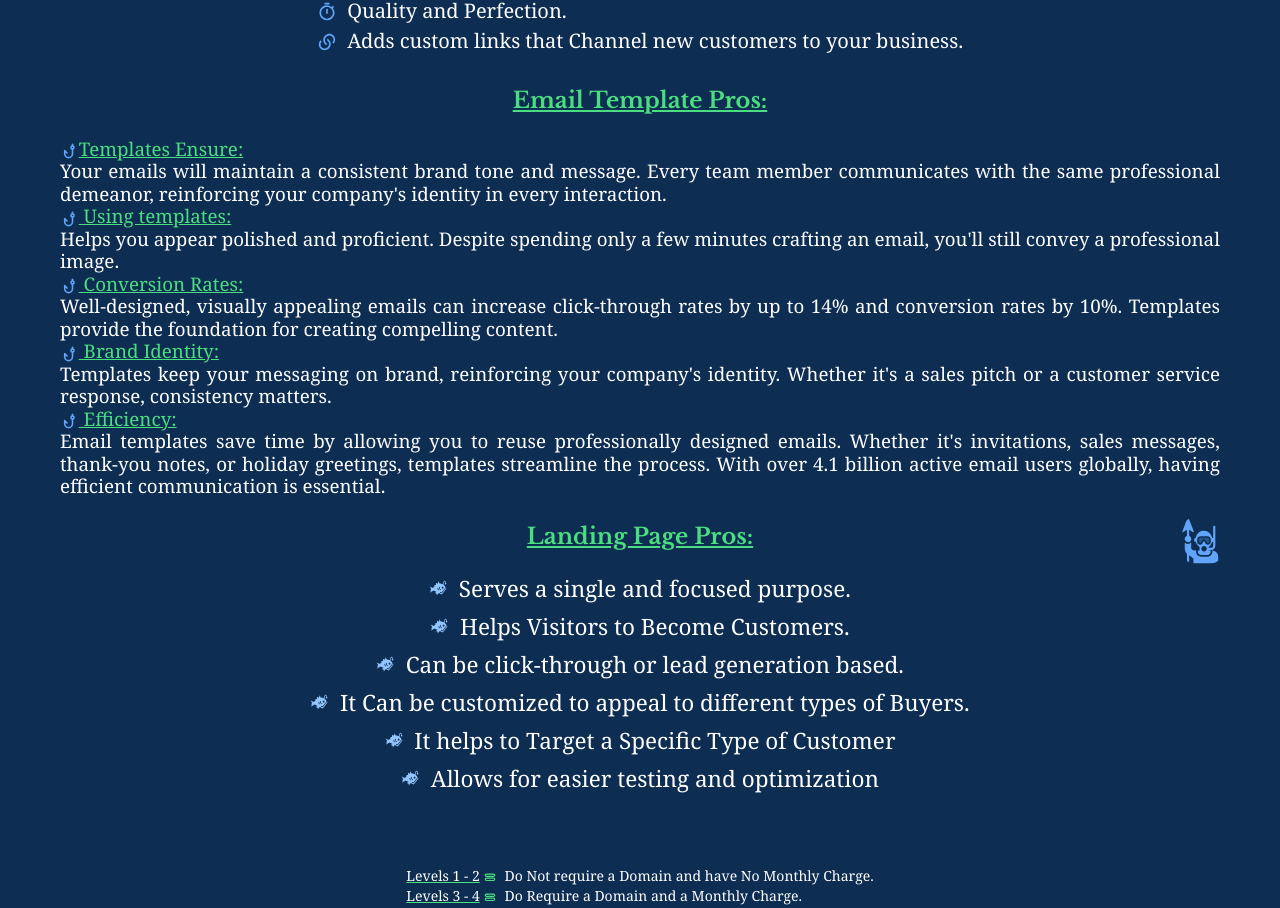
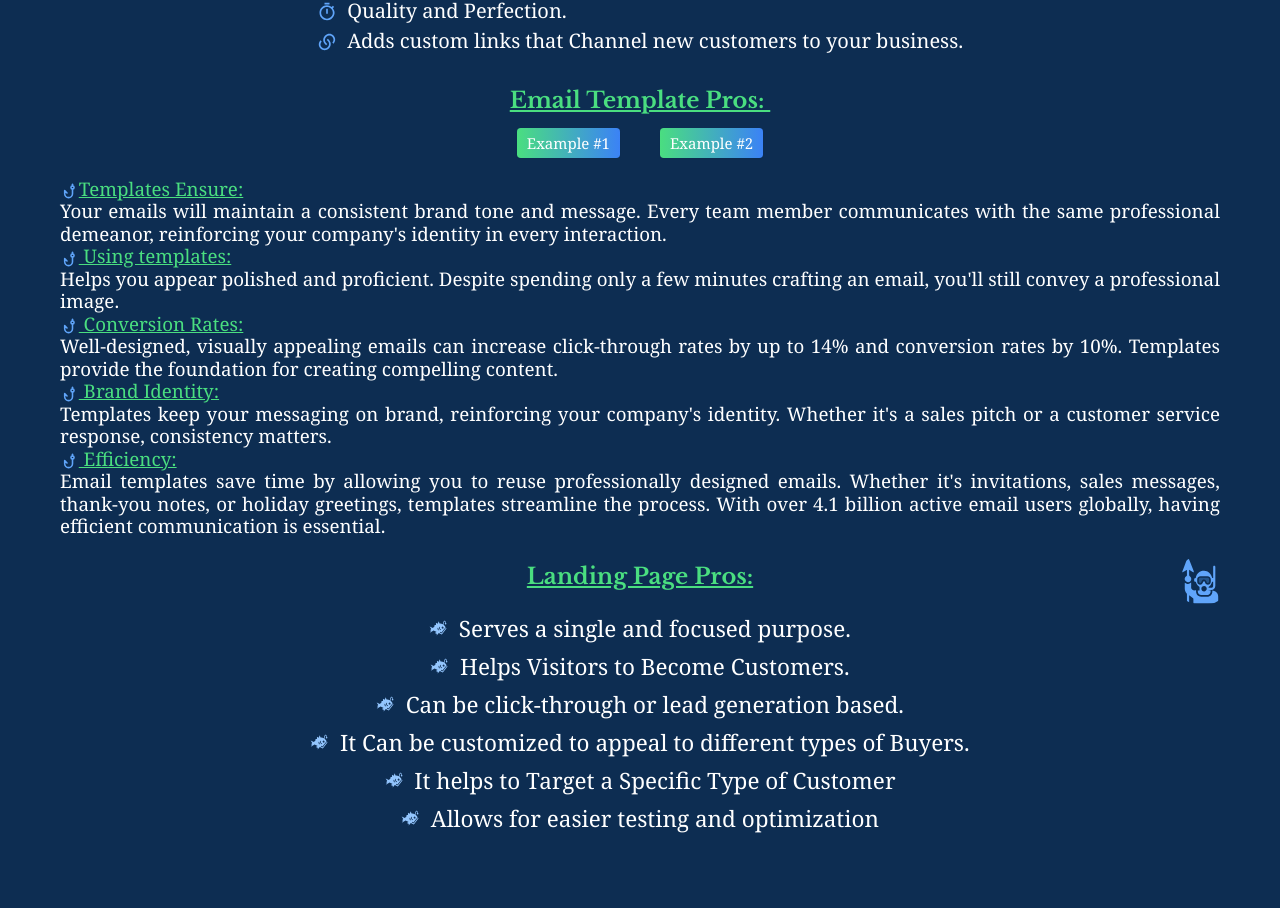
Before and after one commit to MyBaBB/100_Bucks_Intro, a React (Vite) app: page / in a window 1280 px wide. Shown: the part 1052-1960 px from the top of the page. Built offline with nearby package versions, Linux system fonts and the light colour scheme.

Commit message:
made buttons for the email template pros. now have two examples for show.

```diff
--- a/src/components/FreeKindlebook/FreeKindleBook.css
+++ b/src/components/FreeKindlebook/FreeKindleBook.css
@@ -34,7 +34,7 @@
   height: 15px;
   position: absolute;
   padding: 0.1em 0.1em 0.2em 0.1em;
-    top: .9rem;
+  top: 0.9rem;
   left: 5.2rem;
   transform: translateX(-35%) scale(var(--scale));
   transform-origin: bottom;
--- a/src/components/FreeKindlebook/FreeKindleBook.jsx
+++ b/src/components/FreeKindlebook/FreeKindleBook.jsx
@@ -1,19 +1,25 @@
 // eslint-disable-next-line no-unused-vars
-import React from 'react'
-import './FreeKindleBook.css'
+import React from "react";
+import "./FreeKindleBook.css";
 
 const FreeKindleBook = () => {
   return (
     <div>
-      <div className="relative flex w-fit m-auto font-DMSerifDisplay-Italic  ">
-        <a href="https://amzn.to/3XniQUG" target="_blank" rel="noopener noreferrer">
+      <div className="relative m-auto flex w-fit font-DMSerifDisplay-Italic  ">
+        <a
+          href="https://amzn.to/3XniQUG"
+          target="_blank"
+          rel="noopener noreferrer"
+        >
           <div
             className="dataToolTip33 "
             data-tool-tip='" Building Your Personal Brand "'
           >
-            <p className="aboutBrandingBookButton rounded-3xl py-1 px-3 mt-2 w-fit m-auto
-                           bg-gradient-to-b from-red-400 to-red-900 hover:from-red-900 hover:to-red-400   ">
-              <button className="aboutBrandingBookButton  relative flex text-lg font-LibreBaskerville-Regular  ">
+            <p
+              className="aboutBrandingBookButton m-auto mt-2 w-fit rounded-3xl bg-gradient-to-b from-red-400
+                           to-red-900 px-3 py-1 hover:from-red-900 hover:to-red-400   "
+            >
+              <button className="aboutBrandingBookButton  relative flex font-LibreBaskerville-Regular text-lg  ">
                 Free Kindle Book
               </button>
             </p>
@@ -22,6 +28,6 @@ const FreeKindleBook = () => {
       </div>
     </div>
   );
-}
+};
 
-export default FreeKindleBook
+export default FreeKindleBook;
--- a/src/components/ThirdSection.jsx
+++ b/src/components/ThirdSection.jsx
@@ -6,8 +6,11 @@ import "./AquariumFolder/AquariumStand.css";
 const ThirdSection = () => {
   return (
     <div>
-      <section className="pl-8    m-auto w-fit">
-      <p className="text-center"> <h2 className="reSkills text-[3rem]">Skills</h2></p>
+      <section className="m-auto    w-fit pl-8">
+        <p className="text-center">
+          {" "}
+          <h2 className="reSkills text-[3rem]">Skills</h2>
+        </p>
         <div className="relative  md:flex  ">
           <div className="relative">
             <ul
@@ -35,13 +38,14 @@ const ThirdSection = () => {
                 <IoBookSharp className="inline-block text-blue-400" />
                 &nbsp;&nbsp;&nbsp;Vite with Firebase
               </li>
-
             </ul>
           </div>
 
           <div className="relative">
-          <ul className="reUnOrderedList2 mb-[2rem]
-            text-[1.2rem] sm:text-[2rem] md:text-[2.3rem]   ">
+            <ul
+              className="reUnOrderedList2 mb-[2rem]
+            text-[1.2rem] sm:text-[2rem] md:text-[2.3rem]   "
+            >
               <li>
                 <IoBookSharp className="inline-block text-blue-400" />
                 &nbsp;&nbsp;&nbsp;Figma
@@ -59,8 +63,6 @@ const ThirdSection = () => {
                 <IoBookSharp className="inline-block text-blue-400" />
                 &nbsp;&nbsp;&nbsp;Stable Diffusion
               </li>
-
-
             </ul>
           </div>
         </div>
--- a/src/components/TopSection.jsx
+++ b/src/components/TopSection.jsx
@@ -62,7 +62,7 @@ const TopSection = () => {
               </span>
             </div>
           </a>
-                < FreeKindleBook />
+          <FreeKindleBook />
           <p
             className="objectiveParagraph m-auto w-[90%]  p-[12px]
         text-justify text-[12px] sm:p-[42px] sm:text-[24px] md:p-[52px]
@@ -70,7 +70,7 @@ const TopSection = () => {
           >
             <PiLinkBold className="-mt-1 inline-block text-blue-400" />
             &nbsp;
-            <a href="https://mybabb.github.io/BasicEmail_gh_pages/">
+            <a href="https://mybabb.github.io/New-Email-Template/">
               <h1 className="inline-block text-4xl text-green-400 underline hover:text-blue-300">
                 Email template:
               </h1>
@@ -104,7 +104,7 @@ const TopSection = () => {
                 Advanced Custom Web Parts Require Negotiation.
               </span>
               <a href="#commissionService">
-              <p className="text-4xl my-4 text-amber-200 hover:opacity-70 transition duration-300">
+                <p className="my-4 text-4xl text-amber-200 transition duration-300 hover:opacity-70">
                   <u>Unless your Commission Based - See Below/click</u>
                 </p>
               </a>
@@ -196,7 +196,7 @@ const TopSection = () => {
               &nbsp;Secure Web-Mail to Gmail Integration.
             </div>
           </section>
-          <div className="m-auto mt-8 mb-[2rem] w-[80%] font-Itim-Regular text-green-300">
+          <div className="m-auto mb-[2rem] mt-8 w-[80%] font-Itim-Regular text-green-300">
             <span className="inline-block text-center ">
               <span className=" xxxs:text-[10px] xxs:text-[12px] xs:text-[20px] ">
                 &nbsp;Integrating A{" "}
@@ -256,9 +256,9 @@ const TopSection = () => {
                 className="scroll-mt-[12rem] justify-center pb-2 text-center font-LibreBaskerville-Bold
            text-4xl text-green-400 underline"
               >
-                <span className="landingPage underline1">
-                  Email Template Pros:{" "}
-                </span>
+                <span className="landingPage ">Email Template Pros: </span>
+                <button></button>
+
                 {/* make tricky lg:hidden */}
                 <a href="#">
                   <span
@@ -266,10 +266,37 @@ const TopSection = () => {
                     hidden font-Aclonica-Regular sm:block lg:hidden  "
                     data-tool-tip="Back To Top"
                   >
-                    <ScubaSpear z-1 />
+                    <ScubaSpear />
                   </span>
                 </a>
               </div>
+            </a>
+          </div>
+          <div className="relative m-auto mt-4  flex justify-center   ">
+            <a href=" https://mybabb.github.io/New-Email-Template/">
+              <button
+                className="
+                     relative mr-8 inline-flex items-center justify-center rounded-md
+                     bg-gradient-to-r from-green-400 to-blue-500   px-4 py-2 text-2xl
+                     font-medium text-white shadow-sm hover:bg-gradient-to-br focus:outline-none focus:ring-2
+                     focus:ring-green-500 focus:ring-offset-2
+                  "
+              >
+                Example #1
+              </button>
+            </a>
+
+            <a href="https://mybabb.github.io/BasicEmail_gh_pages/">
+              <button
+                className="
+                     relative ml-8 inline-flex items-center justify-center
+                     rounded-md bg-gradient-to-r from-green-400 to-blue-500  px-4 py-2 text-2xl
+                     font-medium text-white shadow-sm hover:bg-gradient-to-br focus:outline-none focus:ring-2
+                     focus:ring-green-500 focus:ring-offset-2
+                  "
+              >
+                Example #2
+              </button>
             </a>
           </div>
           <div className="p-8 text-justify  text-3xl sm:mx-[4rem]">
@@ -385,8 +412,6 @@ const TopSection = () => {
             <br />
           </div>
 
-
-
           <div className="relative flex justify-center p-8 text-center text-3xl sm:text-5xl">
             <p
               className="objectiveParagraph mt-[0rem]
@@ -450,44 +475,51 @@ const TopSection = () => {
         </div>
 
         <hr className="objectiveDivider" />
-        <div className="my-1 m-auto w-[80%]">
-          <div id='commissionService' className="scroll-mt-[12rem] text-white mt-4 text-2xl
-               sm:text-3xl text-center font-Changa-Regular">Commission Service</div>
+        <div className="m-auto my-1 w-[80%]">
+          <div
+            id="commissionService"
+            className="mt-4 scroll-mt-[12rem] text-center font-Changa-Regular
+               text-2xl text-white sm:text-3xl"
+          >
+            Commission Service
+          </div>
           <span className="mt-4 block text-center  text-2xl text-green-300 md:text-5xl">
             <p className="m-auto mt-2 text-base xs:text-3xl">
               If your on Commission - I take care of everything for only{" "}
-                <span className="text-green-100"><span className="whitespace-nowrap">$100 earnest money.</span></span>
+              <span className="text-green-100">
+                <span className="whitespace-nowrap">$100 earnest money.</span>
+              </span>
               <br />
-                Upon approval of your product, I will become an Affiliate of
-                your Wordpress/Woo-Commerce Website.
+              Upon approval of your product, I will become an Affiliate of your
+              Wordpress/Woo-Commerce Website.
               <br />
               I will receive a commission based on your sales that I send your
               way.
-                <br /> I will send you customers from my SEO optimized Landing website
-                and use various other optical techniques to increase
+              <br /> I will send you customers from my SEO optimized Landing
+              website and use various other optical techniques to increase
               <span className="whitespace-nowrap"> Organic Viewers</span>
             </p>
             <p className="m-auto mt-2 text-base xs:text-3xl">
               Are you struggling to attract customers to your website? Are you
-                tired of investing in websites that yield no results, or have
-                you spent valuable time creating a website that falls short of
-                your expectations and looks generic? While your website may
-                function well for sales and inventory management, are your sales
-                still lacking?
+              tired of investing in websites that yield no results, or have you
+              spent valuable time creating a website that falls short of your
+              expectations and looks generic? While your website may function
+              well for sales and inventory management, are your sales still
+              lacking?
             </p>
 
             <p className="m-auto mt-2 text-base xs:text-3xl">
               I can help drive sales and bring customers your way. I work on
-                commission, meaning you only pay a small percentage of your
-                sales. I specialize in creating effective landing pages that
-                boost sales without costing you thousands upfront.
+              commission, meaning you only pay a small percentage of your sales.
+              I specialize in creating effective landing pages that boost sales
+              without costing you thousands upfront.
             </p>
             <p className="m-auto mt-2  text-base xs:text-3xl">
               If, in the future, you decide you no longer wish to pay
-                commission, you can purchase your advertising campaign from me
-                and continue independently or just tell me to stop at any time. My expertise lies in helping
-                struggling businesses achieve full stride with only a $100
-                budget.
+              commission, you can purchase your advertising campaign from me and
+              continue independently or just tell me to stop at any time. My
+              expertise lies in helping struggling businesses achieve full
+              stride with only a $100 budget.
             </p>
           </span>
         </div>
--- a/src/index.css
+++ b/src/index.css
@@ -102,7 +102,7 @@
 }
 .reUnOrderedList2 {
   font-family: Libre_Baskerville;
-  padding:0 15px 0 15px;
+  padding: 0 15px 0 15px;
   color: rgb(225, 216, 199);
 
   text-shadow: 2px 2px 3px #1c0303;
```
Lines whose indentation alone changed are shown as unchanged.
